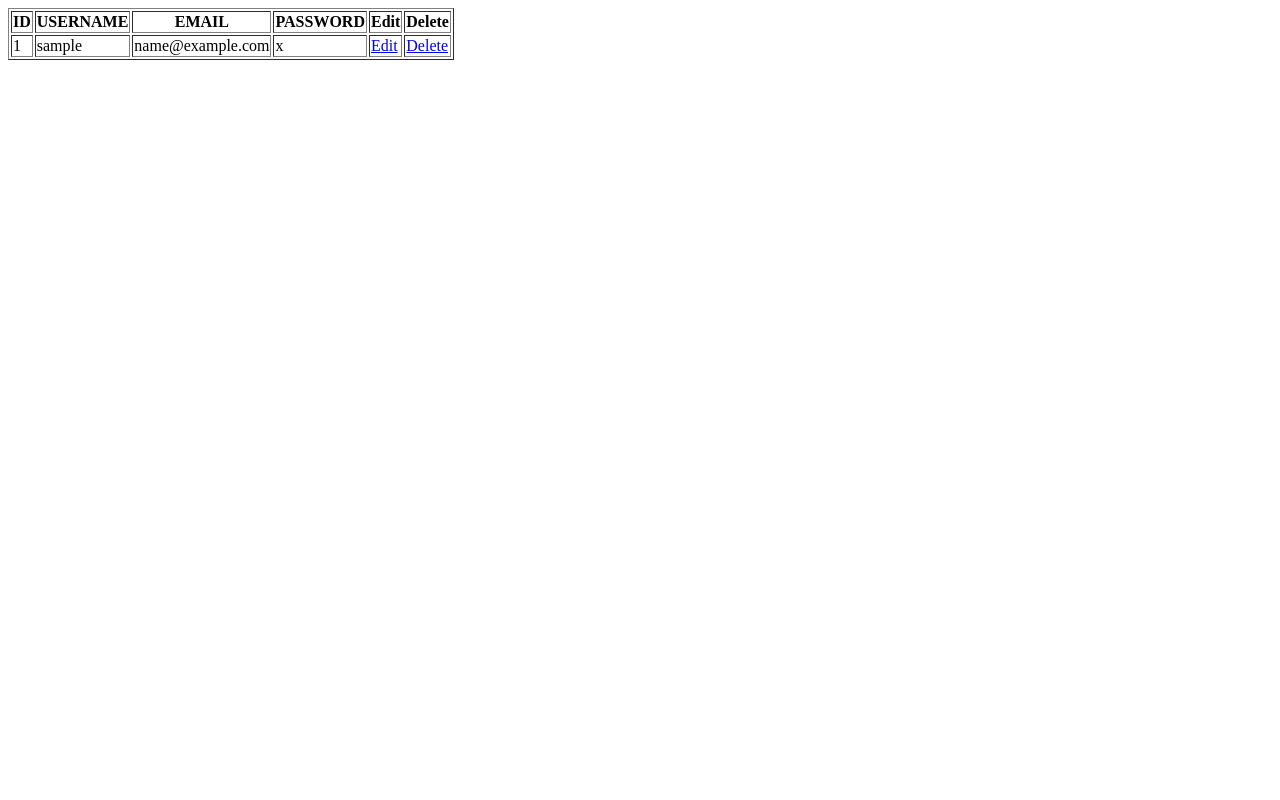
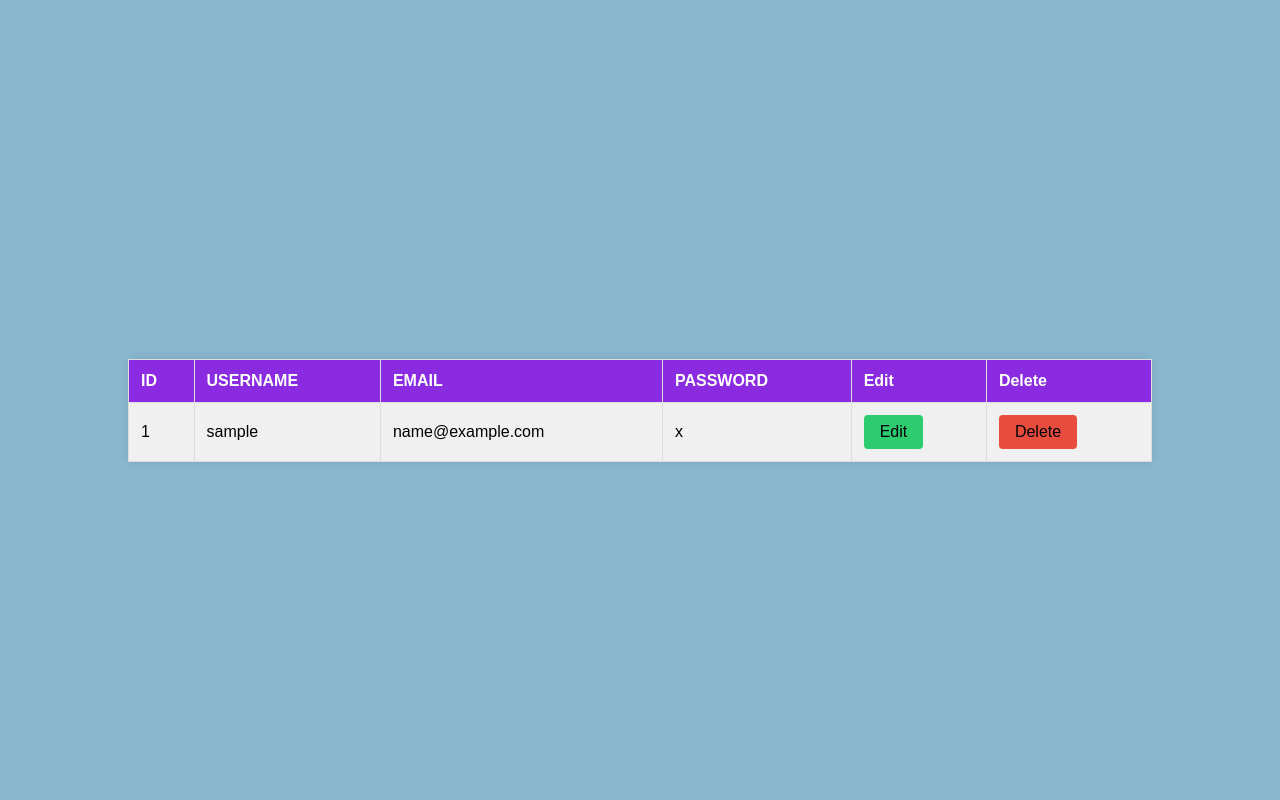
Before and after one commit to gesa156/ProjektiWeb, a PHP site: page /dashboard.php in a window 1280 px wide. Run offline with PHP 8.4, Linux system fonts and the light colour scheme; tables that the repository leaves empty or names only in its code hold one stand-in row (values such as "Sample post").

Commit message:
rregullova css e dashboard dhe edit

```diff
--- a/dashboard.php
+++ b/dashboard.php
@@ -6,6 +6,87 @@
     <meta name="viewport" content="width=device-width, initial-scale=1.0">
     <title>Document</title>
 </head>
+<style>
+body {
+    background-color: rgb(136, 183, 206);
+    display: flex;
+    justify-content: center;
+    align-items: center;
+    height: 100vh;
+    margin: 0;
+    font-family: 'Arial', sans-serif;
+}
+
+table {
+    border-collapse: collapse;
+    width: 80%;
+    margin-top: 20px;
+    background-color: #ffffff;
+    box-shadow: 0 0 10px rgba(0, 0, 0, 0.1);
+    border-radius: 8px;
+}
+
+th {
+    background-color: blueviolet;
+    color: #ffffff;
+    border: 1px solid #dddddd;
+    text-align: left;
+    padding: 12px;
+}
+
+tr:nth-child(even) {
+    background-color: #f0f0f0;
+}
+
+td {
+    border: 1px solid #dddddd;
+    text-align: left;
+    padding: 12px;
+}
+
+a.edit-link,
+a.delete-link {
+    display: inline-block;
+    padding: 8px 16px;
+    text-decoration: none;
+    color: #ffffff;
+    border-radius: 4px;
+    transition: background-color 0.3s ease;
+}
+
+td.edit-cell a.edit-link {
+    background-color: #2ecc71; }
+
+td.delete-cell a.delete-link {
+    background-color: #e74c3c;
+}
+
+a.edit-link:hover,
+a.delete-link:hover {
+    opacity: 0.9;
+}
+
+
+td a.edit-link,
+td a.delete-link {
+    background-color: inherit;
+    color: inherit;
+    display: inline-block;
+    padding: 8px 16px;
+    text-decoration: none;
+    border-radius: 4px;
+    transition: background-color 0.3s ease;
+}
+
+td a.edit-link:hover,
+td a.delete-link:hover {
+    opacity: 0.9;
+    background-color: inherit;
+}
+</style>
+
+
+
 <body>
     <table border="1">
         <tr>
@@ -16,7 +97,6 @@
             <th>Edit</th>
             <th>Delete</th>
         </tr>
-
         <?php
 include_once 'userRepository.php';
 
@@ -31,12 +111,13 @@
         <td>{$user['username']}</td>
         <td>{$user['email']}</td>
         <td>{$user['password']}</td>
-                <td><a href='edit.php?id={$user['id']}'>Edit</a></td>
-                <td><a href='delete.php?id={$user['id']}'>Delete</a></td>
+        <td class='edit-cell'><a class='edit-link' href='edit.php?id={$user['id']}'>Edit</a></td>
+        <td class='delete-cell'><a class='delete-link' href='delete.php?id={$user['id']}'>Delete</a></td>
     </tr>
     ";
 }
 ?>
+
     </table>
 </body>
 </html>
```
Also changed, not shown: edit.php (+42 -1 lines). Lines whose indentation alone changed are shown as unchanged.
